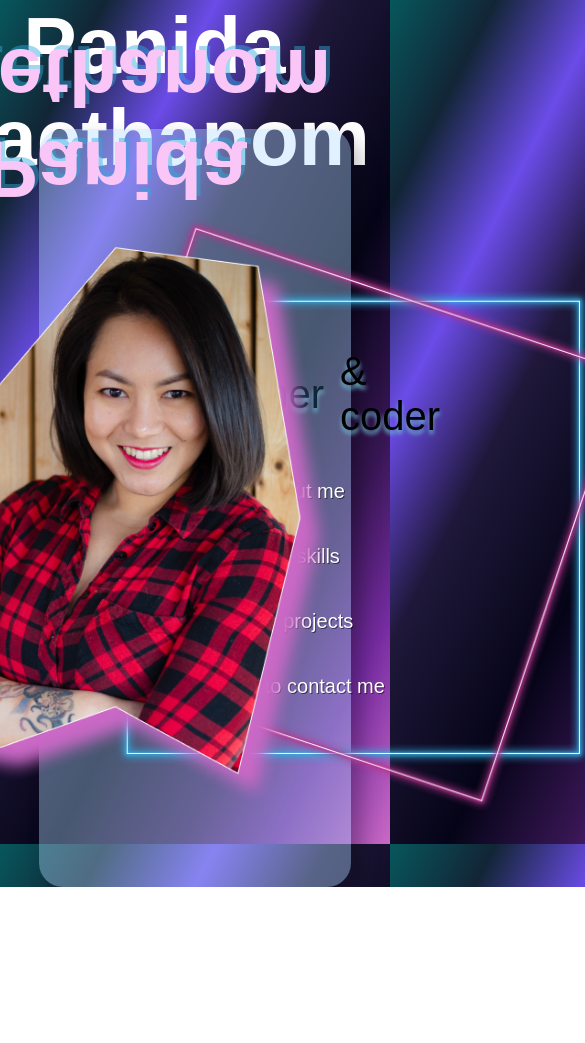
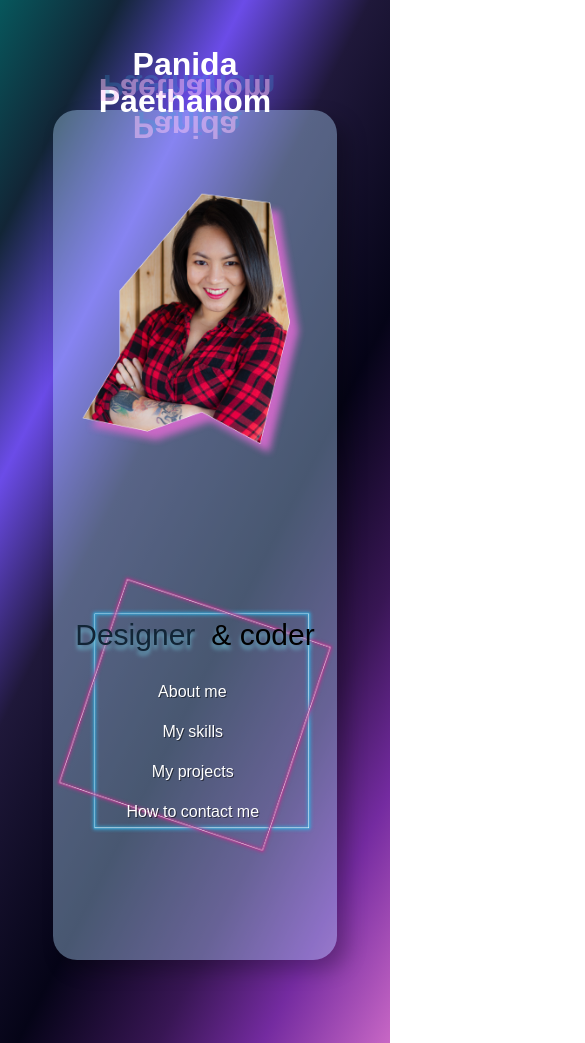
Before and after one commit to Panida287/portfolio, a plain HTML site: page index.html in a window 390 px wide. Shown: the top 1043 px of the page, 585 px wide, since content can reach past the window. Before the commit the page ends 887 px from the top, so only its background shows below. Drawn offline with Linux system fonts and the light colour scheme; a web font is replaced by a local one.

Commit message:
finished styling
- styled index page
- made responsive

```diff
--- a/css/index.css
+++ b/css/index.css
@@ -5,11 +5,11 @@
 
 body {
     width: 100vw;
-    height: 100vh;
+    height: 100%;
     background: linear-gradient(117deg, #07575C 0%, #122536 12.93%, #6B4CE8 26.48%, #1F183A 40.06%, #050417 59.32%, #381654 74.49%, #742BA0 85.81%, #CA69C6 100%);
+    padding: 50px;
     display: flex;
     flex-direction: column;
-    gap: 0;
 }
 
 .container {
@@ -18,25 +18,25 @@ body {
     border-radius: 24px;
     background: rgba(179, 219, 255, 0.39);
     box-shadow: 10px 10px 20px 0 rgba(0, 0, 0, 0.25);
-    position: relative;
-    top: 50%;
-    left: 50%;
-    transform: translate(-50%, -50%);
-    height: 1000px;
+    margin: 0 auto 40px auto;
 }
 
 .name-upright {
     color: #FFFFFF;
     text-align: center;
     font-family: 'Alegreya SC', sans-serif;
-    font-size: 40px;
+    font-size: 20px;
     font-style: normal;
     font-weight: 700;
     line-height: normal;
-    height: 86px;
-    width: 100%;
+    height: 20px;
+    width: 80%;
     display: flex;
     justify-content: flex-end;
+    align-items: flex-end;
+    margin: 40px auto 0 auto;
+    position: relative;
+    top: 10px;
     padding-right: 20px;
 }
 
@@ -44,51 +44,38 @@ body {
     color: #FAC6F8;
     text-align: center;
     font-family: 'Alegreya SC', sans-serif;
-    font-size: 40px;
+    font-size: 20px;
     font-style: normal;
     font-weight: 700;
     line-height: normal;
     text-shadow: 4px 4px 0 rgba(51, 170, 221, 0.46);
     transform: rotate(180deg) scaleX(-1);
-    height: 86px;
+    height: 43px;
     width: 100%;
     display: flex;
     justify-content: flex-end;
     padding-right: 20px;
+    opacity: 0.5;
 }
 
 .contents {
     display: flex;
 }
 
-.box {
-    background-image: url("../assets/Group 4.png");
-    background-repeat: no-repeat;
-    background-position: center;
-    background-size: contain;
-    height: 600px;
-    width: 600px;
-    position: absolute;
-    z-index: -1;
-    left: 0;
-}
-
 .picture {
-    background-image: url("../assets/picture.png");
-    background-repeat: no-repeat;
-    background-position: center;
-    background-size: cover;
-    width: 500px;
-    height: 600px;
-    position: absolute;
-    right: 0;
+    background: url("../assets/picture.png") center/contain no-repeat;
+    width: 40%;
     top: 100px;
 }
 
 .nav {
-    position: absolute;
-    left: 125px;
-    top: 220px;
+    background: url("../assets/Group 4.png") center/contain no-repeat;
+    height: 650px;
+    width: 650px;
+    display: flex;
+    flex-direction: column;
+    align-items: center;
+    justify-content: center;
 }
 
 .header {
@@ -96,7 +83,7 @@ body {
     justify-content: center;
     align-items: center;
     gap: 16px;
-    margin-bottom: 20px;
+    margin: 20px 0;
 }
 
 .header p:first-child {
@@ -130,4 +117,97 @@ body {
     border: none;
     background: none;
     margin: 20px;
+    cursor: pointer;
 }
+
+.nav-list button::before,
+.nav-list button::after {
+    content: "";
+    position: relative;
+    opacity: 0;
+    transition: opacity 0.3s ease;
+}
+
+.nav-list button::before {
+    content: "<";
+}
+
+.nav-list button::after {
+    content: "/>";
+}
+
+.nav-list button:hover::before,
+.nav-list button:hover::after {
+    opacity: 1;
+}
+
+@media (max-width: 1000px) {
+    .contents {
+        display: grid;
+        grid-template-rows: 0.5fr 1fr;
+        grid-template-areas:
+        'picture'
+        'box'
+    }
+
+    .picture {
+        grid-area: picture;
+        display: flex;
+        width: 100%;
+        margin-top: 40px;
+    }
+
+    .nav {
+        grid-area: box;
+        display: flex;
+        width: 100%;
+    }
+}
+
+@media (max-width: 770px) {
+    .container {
+        width: 90%;
+    }
+
+    .name-upright {
+        width: 90%;
+    }
+}
+
+@media (max-width: 669px) {
+    .header p:first-child,
+    .header p:nth-child(2) {
+        font-size: 30px;
+    }
+
+    .nav-list button {
+        font-size: 16px;
+        margin: 10px;
+    }
+
+    .nav {
+        position: relative;
+        top: -80px;
+    }
+
+    .container {
+        height: 900px;
+    }
+}
+
+@media (max-width: 520px) {
+    .container {
+        width: 98%;
+        height: 850px;
+    }
+
+    .name-upright {
+        width: 98%;
+        font-size: 16px;
+    }
+
+    .name-upside-down {
+        font-size: 16px;
+        height: 35px;
+    }
+}
--- a/index.html
+++ b/index.html
@@ -51,7 +51,6 @@
                 </button>
             </div>
         </div>
-        <div class="box"></div>
         <div class="picture"></div>
     </div>
 </div>
```
